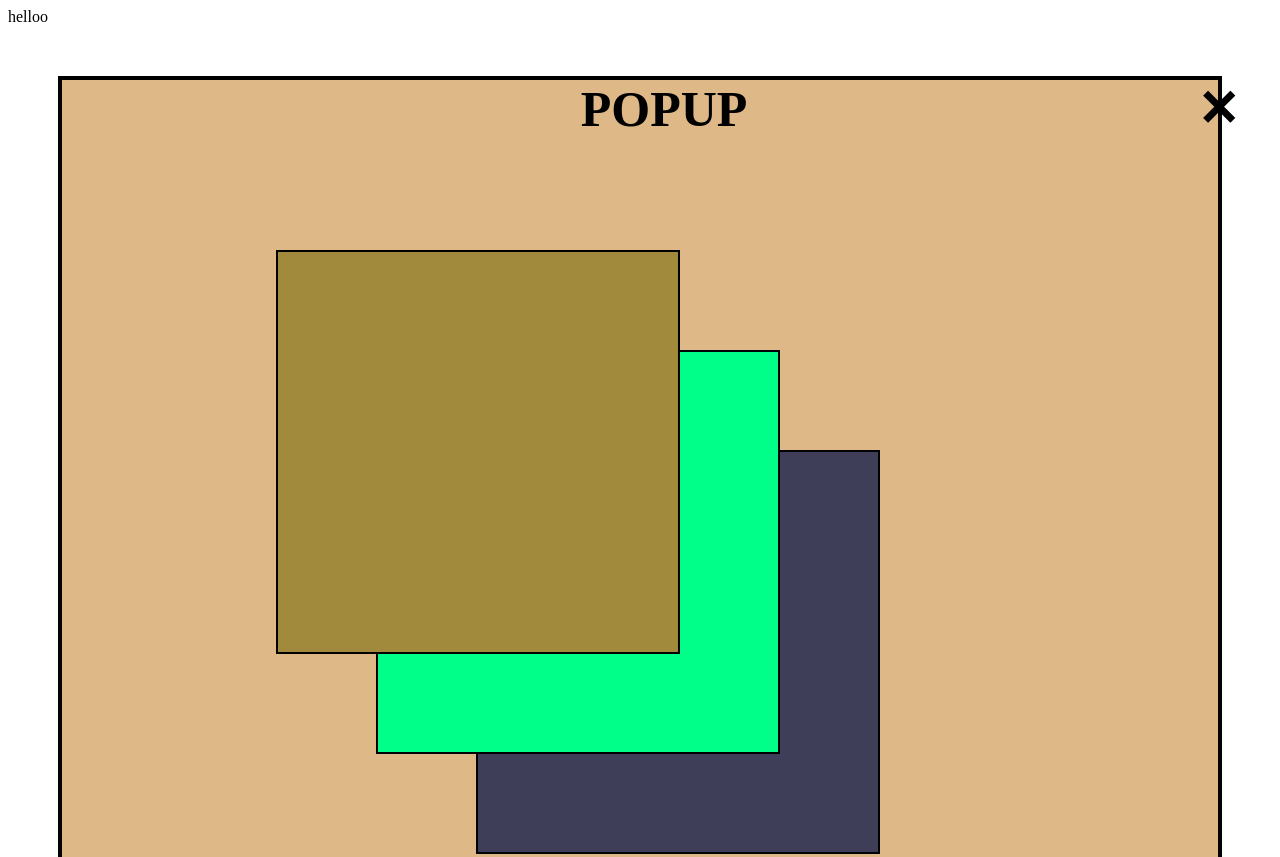
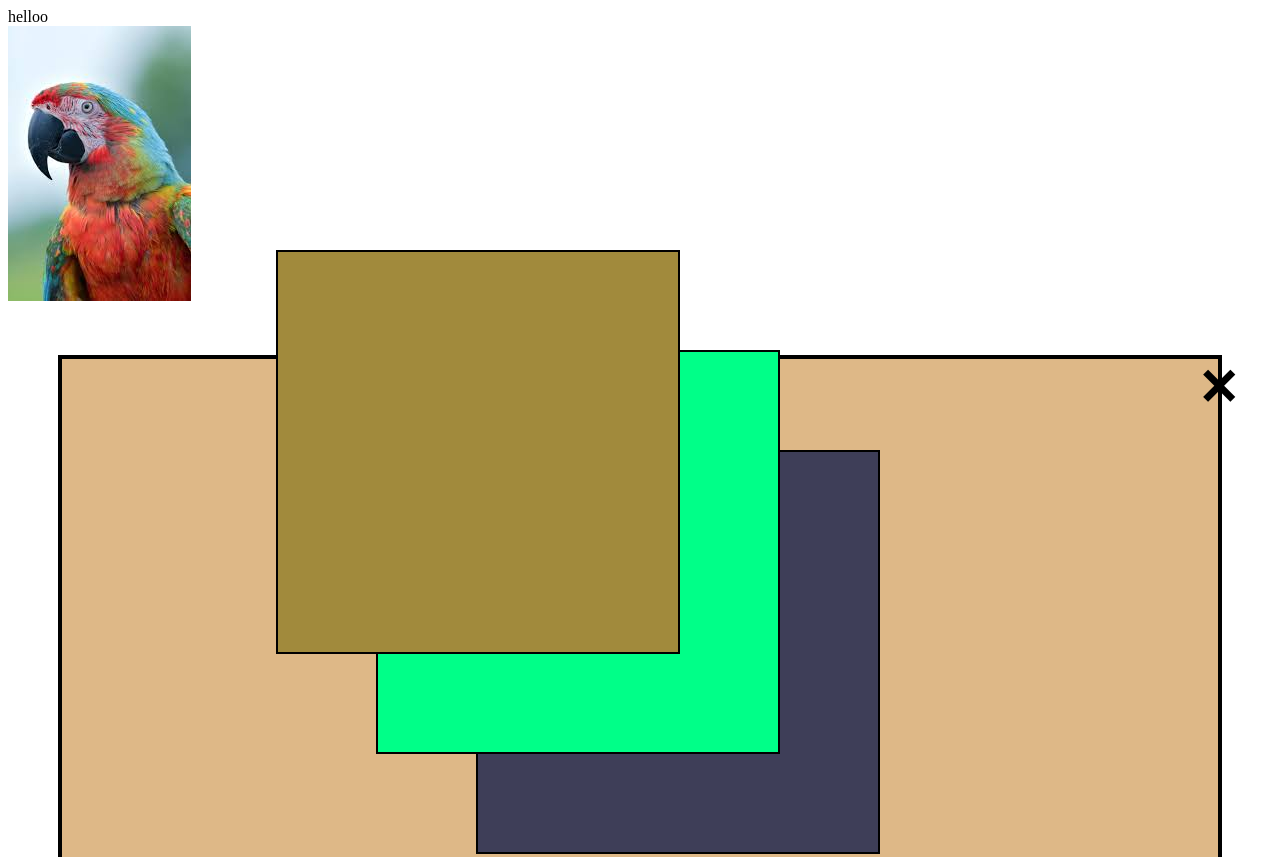
Before and after one commit to Muthahiranoor/GithubDemo, a plain HTML site: page index.html in a window 1280 px wide. Shown: the top 857 px of the page. Drawn offline with Linux system fonts and the light colour scheme.

Commit message:
added an image

```diff
--- a/index.html
+++ b/index.html
@@ -8,6 +8,7 @@
 </head>
 <body>
   <div>helloo</div>
+  <img src="download.jpeg" alt="">
     <div id="top">
       <div id="nav">
         <div id="popup">popup</div>
```
Also changed, not shown: download.jpeg (added).
